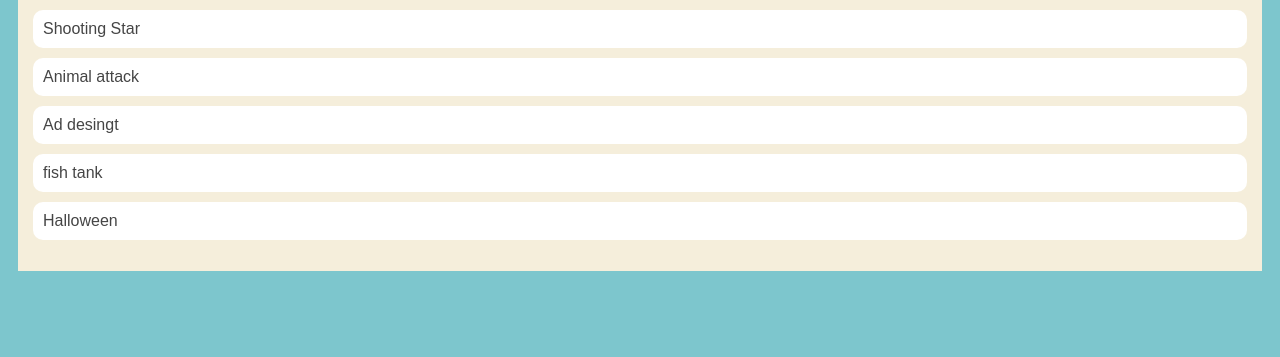
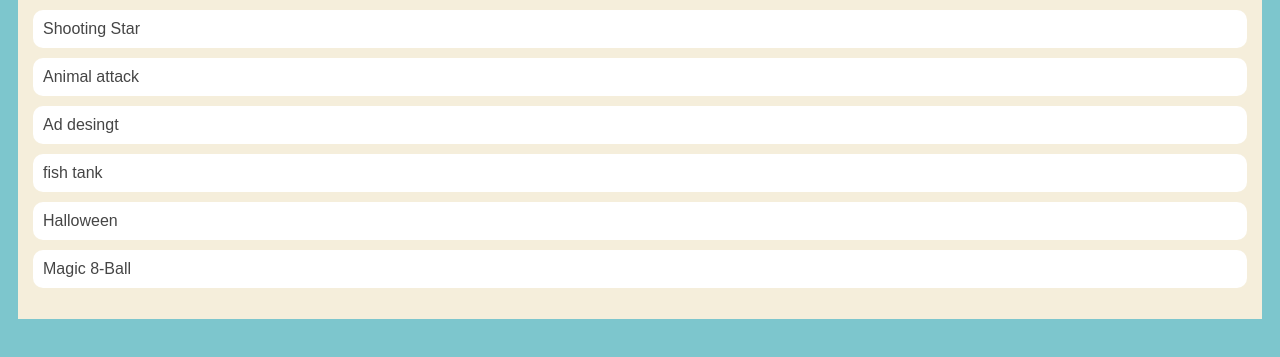
Before and after one commit to reyadhkassim/reyadhkassim.github.io, a plain HTML site: page portfolio.html in a window 1280 px wide. Shown: the part 375-732 px from the top of the page. Drawn offline with Linux system fonts and the light colour scheme.

Commit message:
describe your changes

```diff
--- a/portfolio.html
+++ b/portfolio.html
@@ -121,6 +121,7 @@
                         <li><a href="https://www.khanacademy.org/computer-programming/spin-off-of-project-ad-design/6133574635405312">Ad desingt</a></li>
                         <li><a href="https://www.khanacademy.org/computer-programming/spin-off-of-project-fish-tank/4648841904701440">fish tank</a></li>
                         <li><a href="https://www.khanacademy.org/computer-programming/spin-off-of-halloween-project/6640352196345856">Halloween</a></li>
+                        <li><a href="https://www.khanacademy.org/computer-programming/spin-off-of-project-magic-8-ball/5282756476583936">Magic 8-Ball</a></li>
                     </ul>
 
 
```
